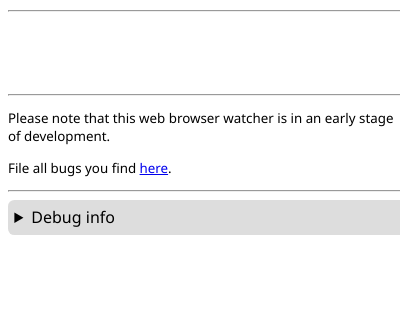
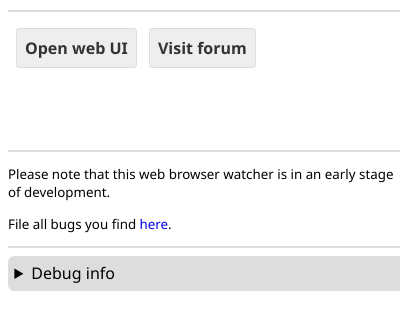
Before and after one commit to ActivityWatch/aw-watcher-web, a browser extension: page app/popup.html in a window 400 px wide. Shown: the part 28-358 px from the top of the page. Drawn offline with Linux system fonts and the light colour scheme.

Commit message:
added links to web UI and forum, button styling

```diff
--- a/app/popup.html
+++ b/app/popup.html
@@ -14,6 +14,19 @@
   <img src="/media/banners/banner.png" style="width: 100%">
 
   <hr>
+
+  <div>
+    <a id="webui-link" href="http://localhost:5600/" target="_blank">
+      <span class="button">
+        <b>Open web UI</b>
+      </span>
+    </a>
+    <a href="https://forum.activitywatch.net/" target="_blank">
+      <span class="button">
+        <b>Visit forum</b>
+      </span>
+    </a>
+  </div>
 
   <div id="status">
     <!-- Filled by JS -->
--- a/app/popup_files/popup.js
+++ b/app/popup_files/popup.js
@@ -35,6 +35,7 @@ function renderStatus() {
     "</tr>";
     msg += "</table>";
     document.getElementById('status').innerHTML = msg;
+    document.getElementById('webui-link').href = client._getHost();
   });
 }
 
--- a/app/popup_files/style.css
+++ b/app/popup_files/style.css
@@ -2,6 +2,24 @@ body {
   font-family: "Segoe UI", "Lucida Grande", Tahoma, sans-serif;
   font-size: 100%;
   width: 25em;
+}
+
+hr {
+  border: 1px solid #DDD;
+}
+
+a {
+  text-decoration: none;
+}
+
+.button {
+  display: inline-block;
+  color: #333333;
+  padding: 0.5em;
+  margin: 0.5em 0 0.5em 0.5em;
+  border-radius: 0.2em;
+  background-color: #EEE;
+  border: 1px solid #DDD;
 }
 
 #status {
```
